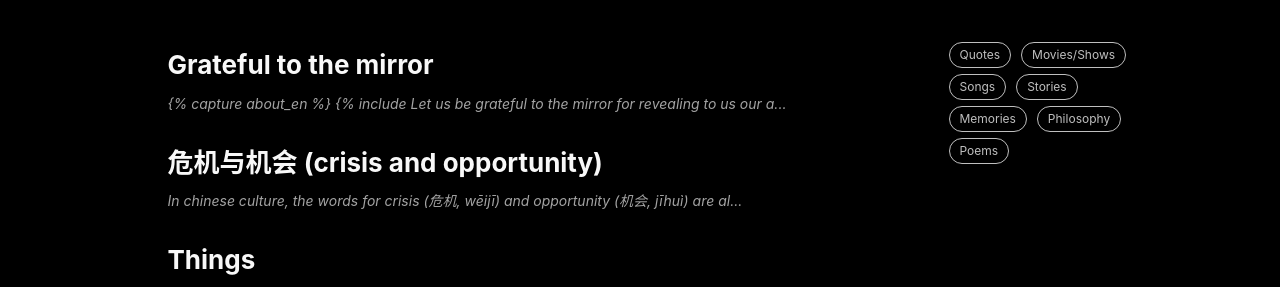
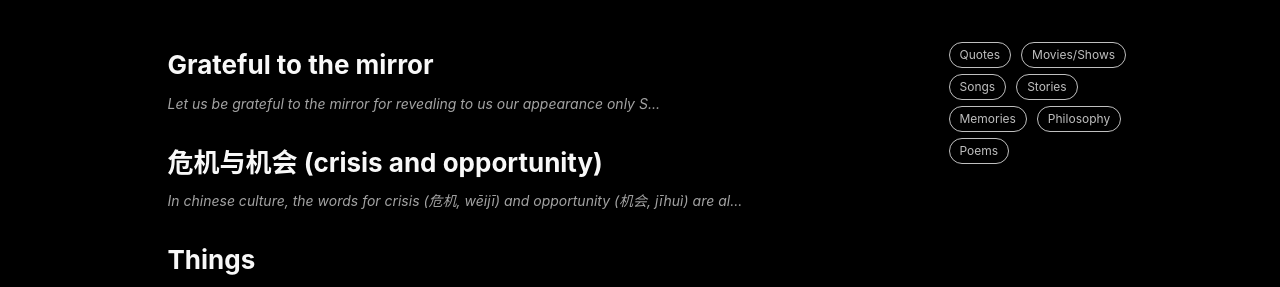
Before and after one commit to eugeniosaintemarie/notes, a Jekyll site: the page built from index.html, in a window 1280 px wide. Shown: the part 378-665 px from the top of the page. Built offline with Jekyll 4.4.1, drawn with Linux system fonts in a browser that asks for light colours; the list of posts is cut into pages by our own code; comment, search, counter and statistics services are not loaded.

Commit message:
Update 2023-08-25-Samuel-Butler-grateful-to-the-mirror.markdown

```diff
--- a/_posts/2023-08-25-Samuel-Butler-grateful-to-the-mirror.markdown
+++ b/_posts/2023-08-25-Samuel-Butler-grateful-to-the-mirror.markdown
@@ -13,13 +13,11 @@ tags:
 ---
 
 <div class="en post-container">
-    {% capture about_en %} {% include Let us be grateful to the mirror for revealing to us our appearance only %}
-    {% endcapture %}
+    {% assign about_en = "Let us be grateful to the mirror for revealing to us our appearance only" %}
     {{ about_en | markdownify }}
 </div>
 
 <div class="es post-container">
-    {% capture about_es %}{% Seamos agradecidos al espejo por sólo revelar nuestro aspecto %}
-    {% endcapture %}
+    {% assign about_es = "Seamos agradecidos al espejo por sólo revelar nuestro aspecto" %}
     {{ about_es | markdownify }}
 </div>
```
